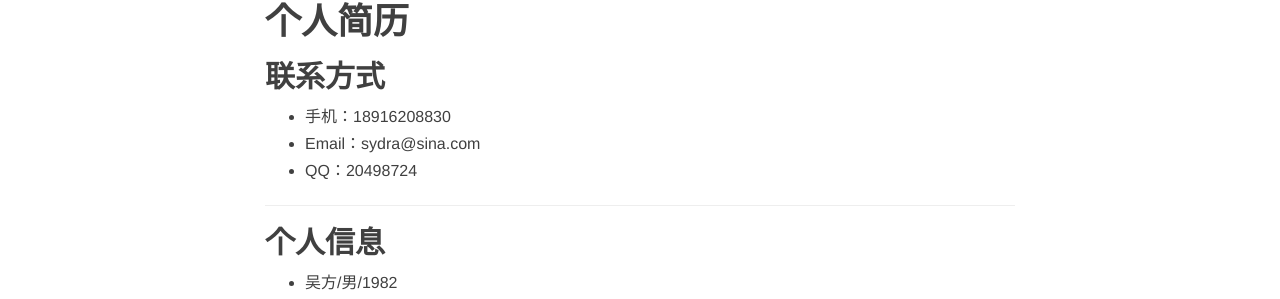
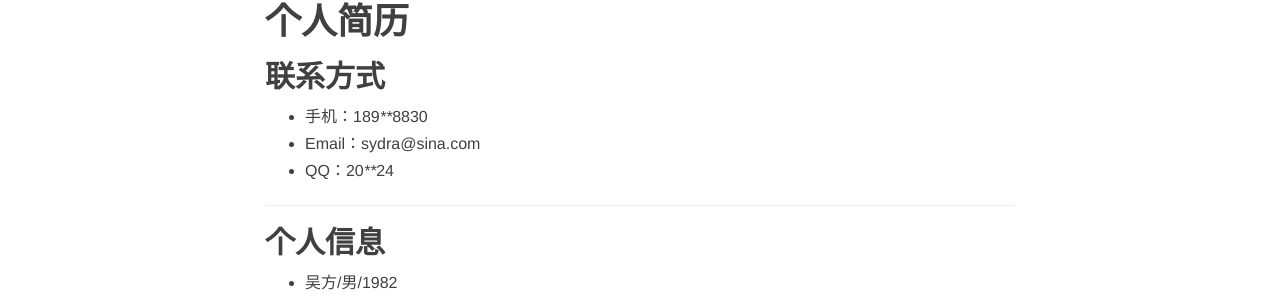
Before and after one commit to sluggard6/sluggard.github.io, a Jekyll site: the page built from resume.md, in a window 1280 px wide and 900 px high. Shown: the part 445-744 px from the top of the window. Built offline with Jekyll 4.4.1, drawn with Linux system fonts in a browser that asks for light colours; nearby versions of some CDN libraries; our own code applies the rules of GitHub Pages for plain Markdown files; comment, search, counter and statistics services are not loaded.

Commit message:
Update resume.md

```diff
--- a/resume.md
+++ b/resume.md
@@ -2,9 +2,9 @@
 
 ## 联系方式
 
-- 手机：18916208830
+- 手机：189****8830
 - Email：sydra@sina.com
-- QQ：20498724
+- QQ：20****24
 
 ---
 
```
